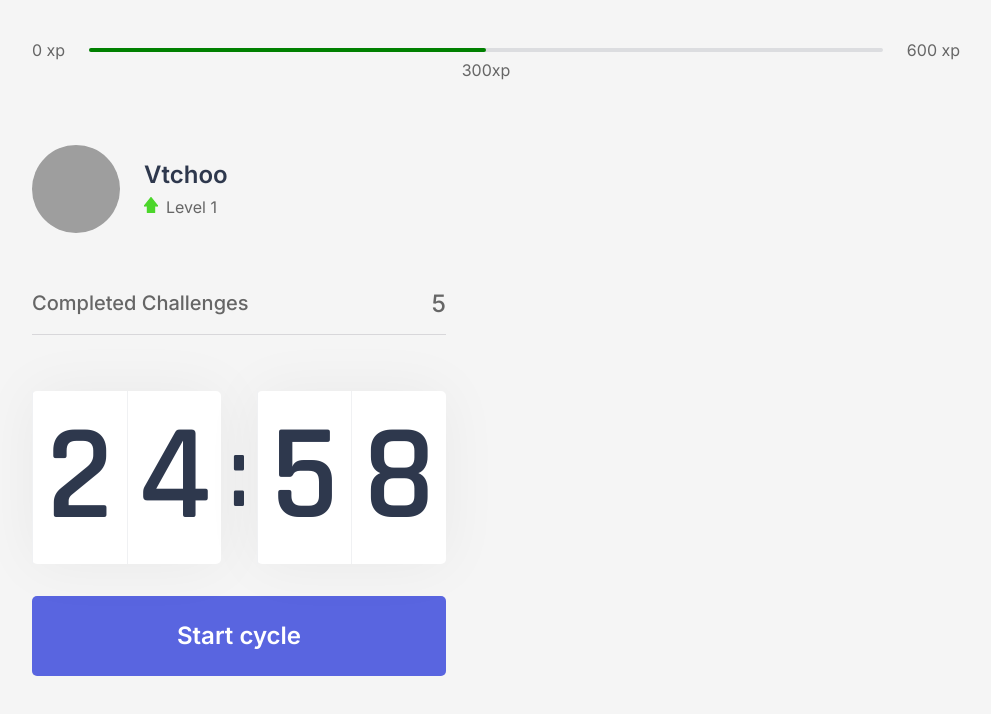
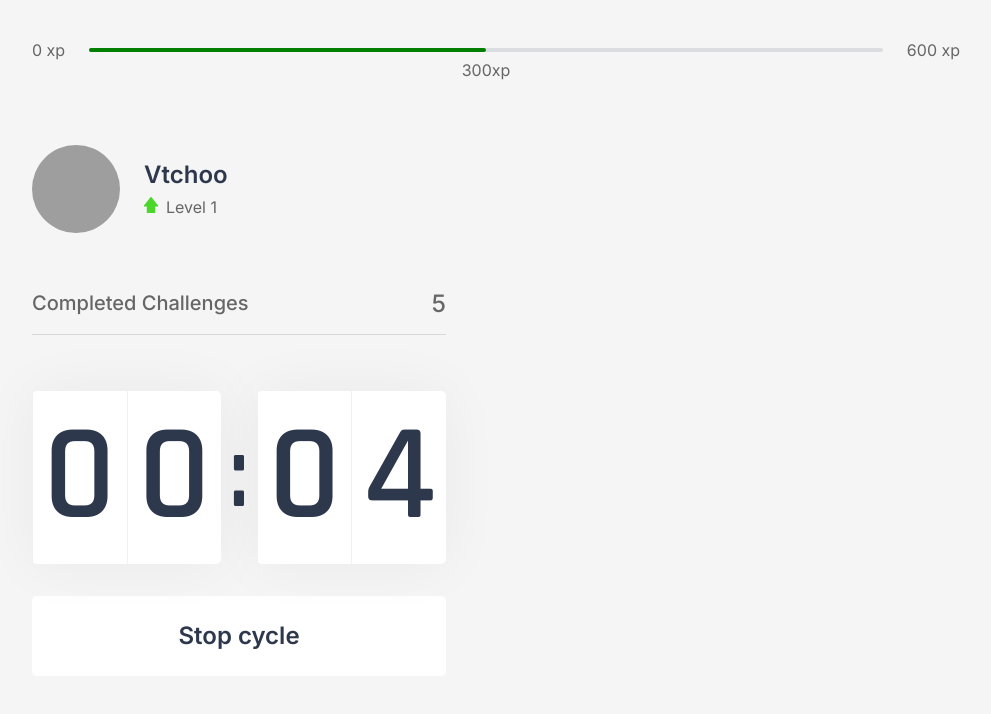
Before and after one commit to Vtchoo/nlw4-moveit-next, a Next.js app: page / in a window 1280 px wide. Both pictures are taken after a click on the button "Start cycle". Shown: the top 714 px of the page, without its empty margins (144-1135 px from the left). Built offline with nearby package versions, Linux system fonts and the light colour scheme; grey boxes are pictures that could not be loaded.

Commit message:
Finishing countdown component

```diff
--- a/src/components/Countdown.tsx
+++ b/src/components/Countdown.tsx
@@ -1,12 +1,15 @@
 import { useState, useEffect } from 'react'
 import styles from '../styles/components/Countdown.module.css'
 
-const DEFAULT_CYCLE_TIME_IN_MINUTES = 25
+const DEFAULT_CYCLE_TIME_IN_MINUTES = .1
+
+let countdownTimeout: NodeJS.Timeout
 
 export default function Countdown() {
 
     const [time, setTime] = useState(60 * DEFAULT_CYCLE_TIME_IN_MINUTES)
-    const [active, setActive] = useState(false)
+    const [isActive, setIsActive] = useState(false)
+    const [hasFinished, setHasFinished] = useState(false)
 
     const minutes = Math.floor(time / 60)
     const seconds = time % 60
@@ -15,17 +18,29 @@
     const [secondLeft, secondRight] = String(seconds).padStart(2, '0').split('')
 
     function startCountdown() {
-        setActive(true)
+        setIsActive(true)
+    }
+
+    function resetCountdown() {
+        clearTimeout(countdownTimeout)
+        setIsActive(false)
+        setTime(60 * DEFAULT_CYCLE_TIME_IN_MINUTES)
     }
 
     useEffect(() => {
 
-        if (active && time > 0) {
-            setTimeout(() => {
+        if (isActive && time > 0) {
+            countdownTimeout = setTimeout(() => {
                 setTime(time - 1)
             }, 1000);
+        } else if (isActive && time === 0) {
+            setHasFinished(true)
+            setIsActive(false)
         }
-    }, [active, time])
+
+    }, [isActive, time])
+
+
 
     return (
         <div>
@@ -40,7 +55,22 @@
                     <span>{secondRight}</span>
                 </div>
             </div>
-            <button type='button' className={styles.countdownButton} onClick={startCountdown}>Start cycle</button>
+
+            {hasFinished ?
+                <button disabled className={`${styles.countdownButton}`} >
+                    Cycle finished!
+                </button>
+                :
+                isActive ?
+                    <button type='button' className={`${styles.countdownButton} ${styles.countdownButtonActive}`} onClick={resetCountdown}>
+                        Stop cycle
+                    </button>
+                    :
+                    <button type='button' className={styles.countdownButton} onClick={startCountdown}>
+                        Start cycle
+                    </button>
+
+            }
         </div>
     )
 }
--- a/src/styles/components/Countdown.module.css
+++ b/src/styles/components/Countdown.module.css
@@ -55,6 +55,22 @@
     transition: background-color .2s;
 }
 
-.countdownButton:hover {
+.countdownButton:not(:disabled):hover {
     background-color: var(--blue-dark);
 }
+
+.countdownButtonActive {
+    background-color: var(--white);
+    color: var(--title);
+}
+
+.countdownButtonActive:not(:disabled):hover {
+    background-color: var(--red);
+    color: var(--white);
+}
+
+.countdownButton:disabled {
+    background-color: var(--white);
+    color: var(--text);
+    cursor: not-allowed;
+}
```
